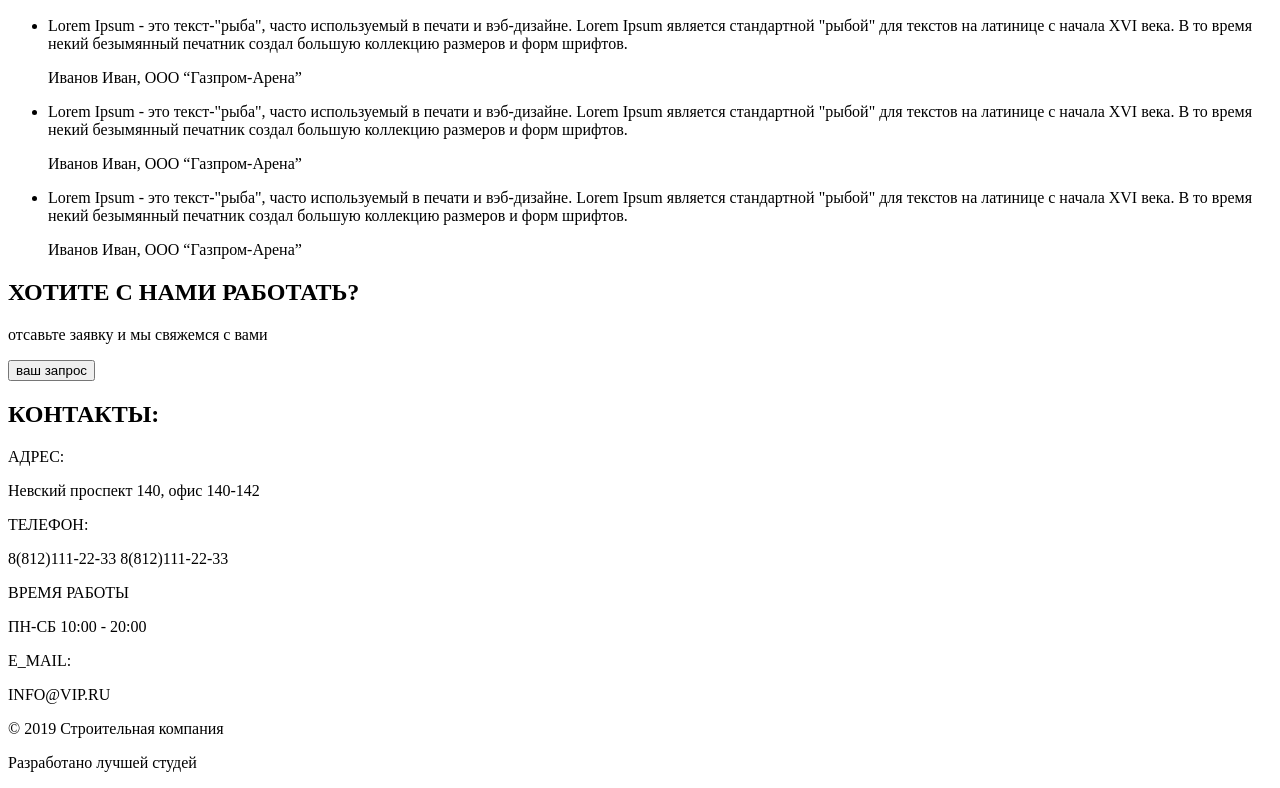
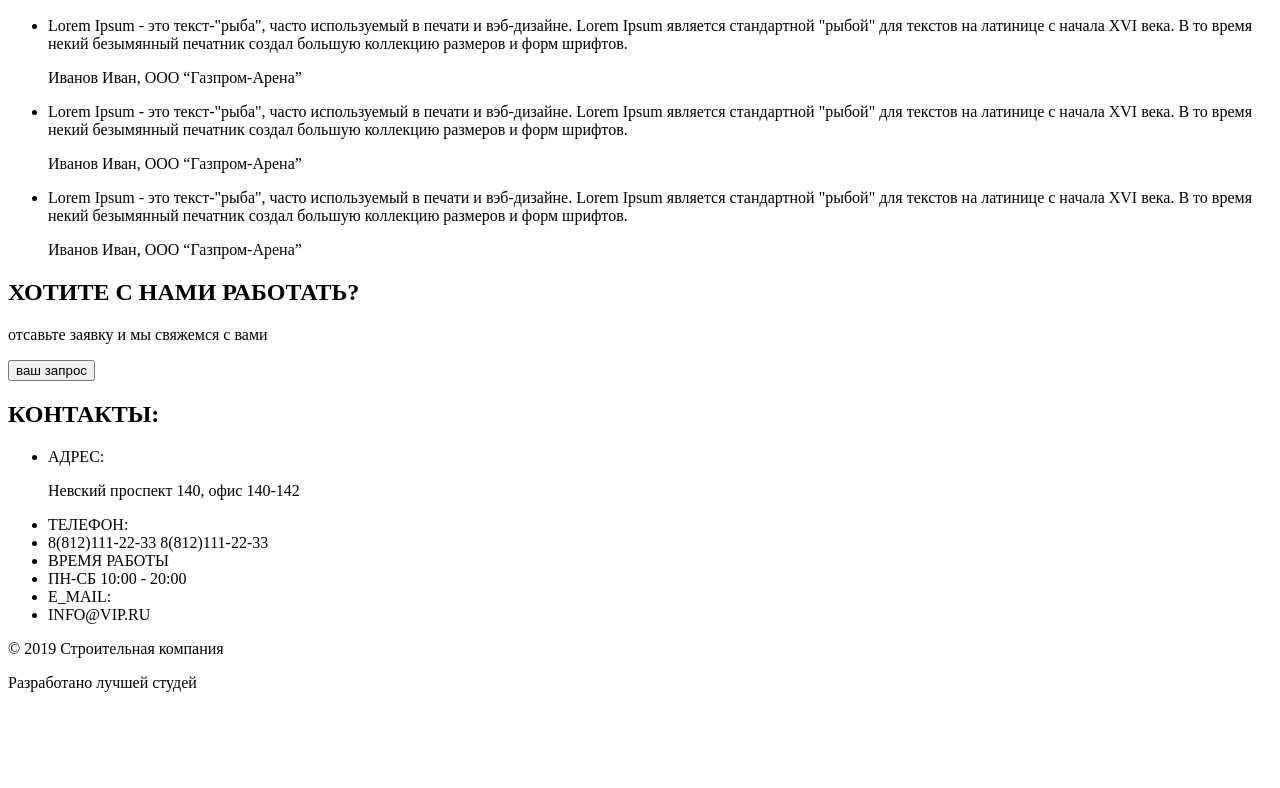
Before and after one commit to Valerii-Dobr/Lerning-padavan, a plain HTML site: page index.html in a window 1280 px wide. Shown: the part 1870-2658 px from the top of the page. After the commit the page ends 2578 px from the top, so only its background shows below. Drawn offline with Linux system fonts and the light colour scheme.

Commit message:
Update index.html
всё сделал кроме последнего пуенкта , не знаю где должен быть закрыть header

```diff
--- a/index.html
+++ b/index.html
@@ -124,20 +124,20 @@
       <ul class="info-job">
       <li>
        <span class="quotes"></span>
-       <p>Lorem Ipsum - это текст-"рыба", часто используемый в печати и вэб-дизайне. Lorem Ipsum является стандартной "рыбой" для текстов на латинице с начала XVI века. В то время некий безымянный печатник создал большую коллекцию размеров и форм шрифтов.</p>
-       <p>Иванов Иван, ООО “Газпром-Арена”</p>
+       <p class="quotes-text">Lorem Ipsum - это текст-"рыба", часто используемый в печати и вэб-дизайне. Lorem Ipsum является стандартной "рыбой" для текстов на латинице с начала XVI века. В то время некий безымянный печатник создал большую коллекцию размеров и форм шрифтов.</p>
+       <p class="quotes-arena">Иванов Иван, ООО “Газпром-Арена”</p>
       </li>
 
       <li>
         <span class="quotes"></span>
-       <p>Lorem Ipsum - это текст-"рыба", часто используемый в печати и вэб-дизайне. Lorem Ipsum является стандартной "рыбой" для текстов на латинице с начала XVI века. В то время некий безымянный печатник создал большую коллекцию размеров и форм шрифтов.</p>
-       <p>Иванов Иван, ООО “Газпром-Арена”
+       <p class="quotes-text">Lorem Ipsum - это текст-"рыба", часто используемый в печати и вэб-дизайне. Lorem Ipsum является стандартной "рыбой" для текстов на латинице с начала XVI века. В то время некий безымянный печатник создал большую коллекцию размеров и форм шрифтов.</p>
+       <p class="quotes-arena">Иванов Иван, ООО “Газпром-Арена”
       </li>
 
       <li>
        <span class="quotes"></span>
-       <p>Lorem Ipsum - это текст-"рыба", часто используемый в печати и вэб-дизайне. Lorem Ipsum является стандартной "рыбой" для текстов на латинице с начала XVI века. В то время некий безымянный печатник создал большую коллекцию размеров и форм шрифтов.</p>
-       <p>Иванов Иван, ООО “Газпром-Арена”
+       <p class="quotes-text">Lorem Ipsum - это текст-"рыба", часто используемый в печати и вэб-дизайне. Lorem Ipsum является стандартной "рыбой" для текстов на латинице с начала XVI века. В то время некий безымянный печатник создал большую коллекцию размеров и форм шрифтов.</p>
+       <p class="quotes-arena">Иванов Иван, ООО “Газпром-Арена”
       </li>
       </ul>
       </div>
@@ -149,25 +149,31 @@
       <button class="job-button">ваш запрос</button>
      </div>
      <div class="contacts">
-        <h2 class="contacts">КОНТАКТЫ:</h2>
-        <p class="address">АДРЕС:</p>
+      <h2 class="contacts">КОНТАКТЫ:</h2>
+       <ul>
+        <li class="address">АДРЕС:</li>
         <p class="office-street">Невский проспект 140, офис 140-142</p>
 
-        <p class="telephone">ТЕЛЕФОН:</p>
-        <p class="number">8(812)111-22-33
-           8(812)111-22-33</p>
+        <li class="telephone">ТЕЛЕФОН:</li>
+        <li class="number">8(812)111-22-33
+           8(812)111-22-33</li>
 
-        <p class="time-work">ВРЕМЯ РАБОТЫ</p>
-        <p class="job-week">ПН-СБ
-          10:00 - 20:00</p>
+        <li class="time-work">ВРЕМЯ РАБОТЫ</li>
+        <li class="job-week">ПН-СБ
+          10:00 - 20:00</li>
 
-        <p class="e-mail">E_MAIL:</p>
-        <p class="e-mail-address">INFO@VIP.RU</p>
-      </div>
+        <li class="e-mail">E_MAIL:</li>
+        <li class="e-mail-address">INFO@VIP.RU</li>
+      </ul>
+    </div>
     </section>
   </div>
   <footer class="end">
+   <div>
     <p class="construction-compani">© 2019 Строительная компания</p>
+   </div>
+   <div>
     <p class="good-company">Разработано лучшей студей</p>
+   </div>
   </footer>
 </header>
```
